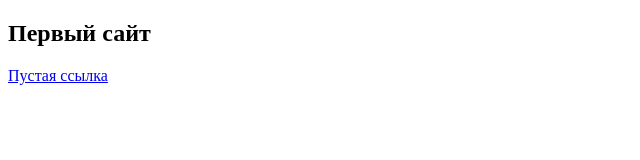
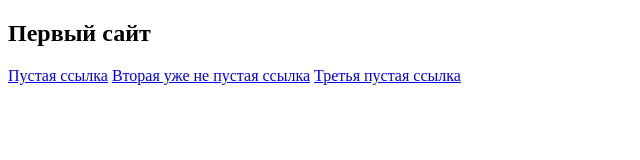
Before and after one commit to Igort1967/git-practice-28, a plain HTML site: page index.html in a window 1280 px wide. Shown: the whole page, without its empty margins (0-640 px from the left). Drawn offline with Linux system fonts and the light colour scheme.

Commit message:
Update index.html

```diff
--- a/index.html
+++ b/index.html
@@ -3,5 +3,7 @@
     <section>
         <h1>Первый сайт</h1>
         <a href="#">Пустая ссылка</a>
+        <a href="#">Вторая уже не пустая ссылка</a>
+        <a href="#">Третья пустая ссылка</a>
     </section>
 </main>
```
